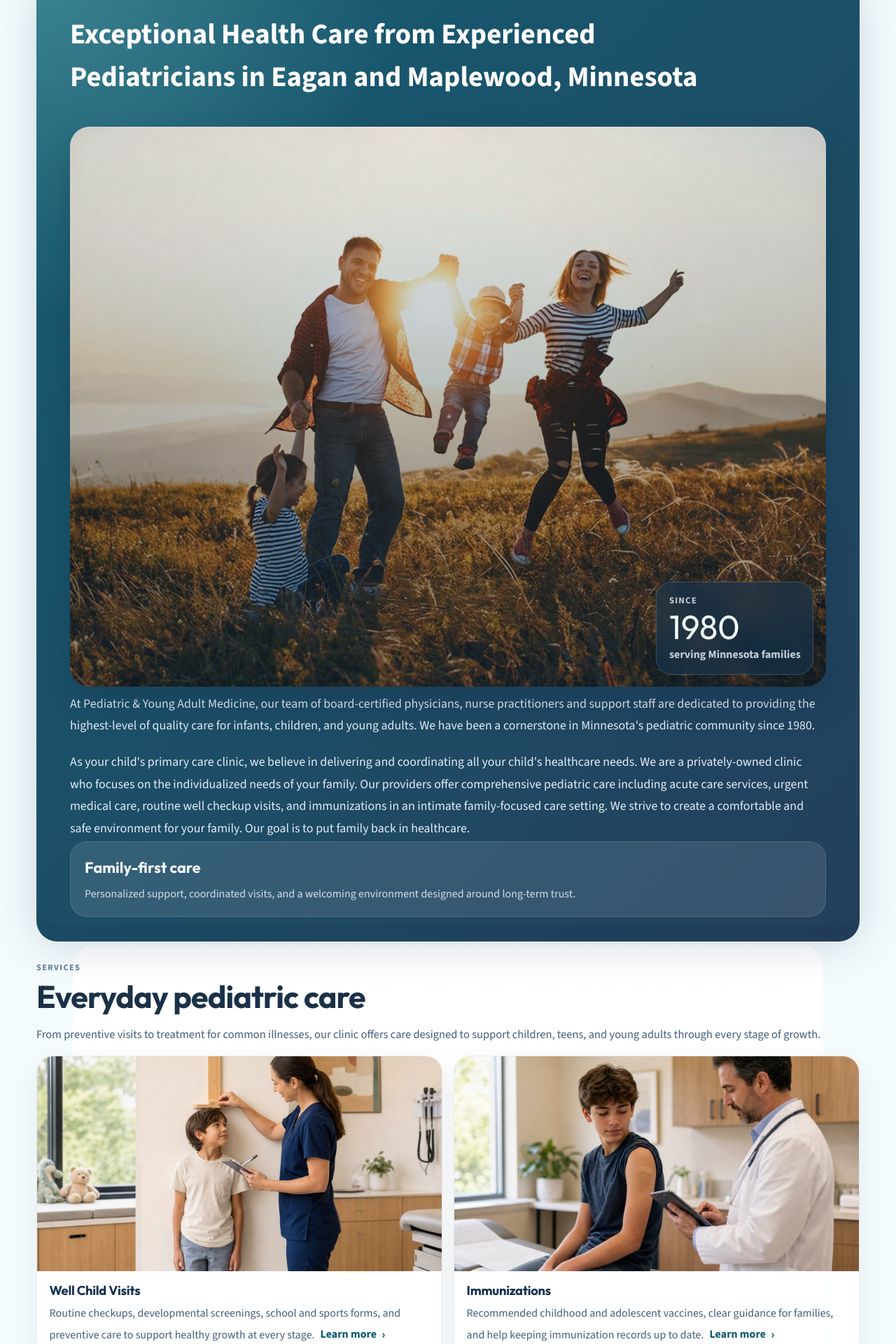
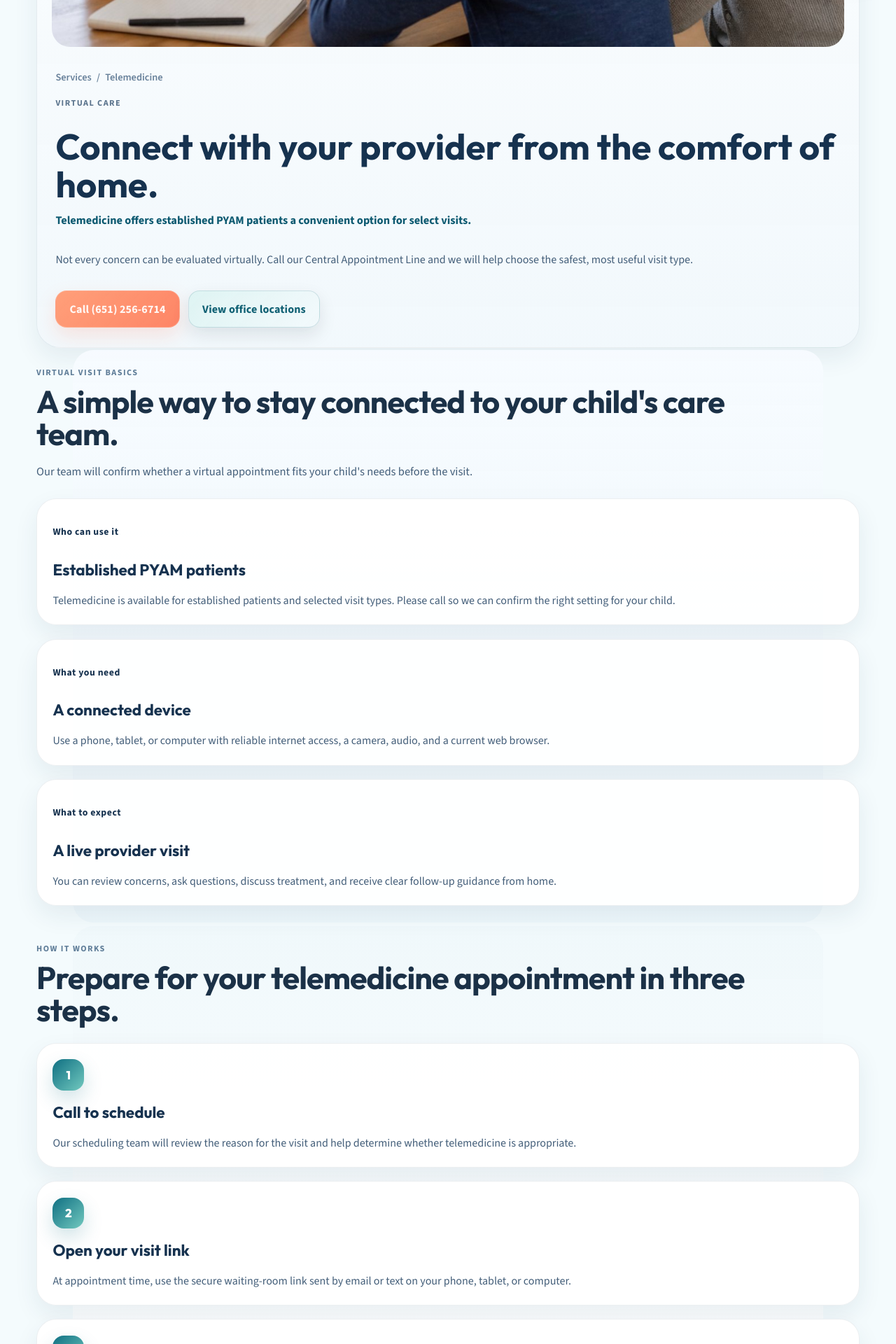
Before and after one commit to AlexOrdonez11/PYAM_Prototype, a React (Vite) app: page /telemedicine in a window 1280 px wide. Before the commit this address led to /. Shown: the part 840-2760 px from the top of the page at 70% size. Built offline with nearby package versions, Linux system fonts and the light colour scheme.

Commit message:
created telemedicine page

```diff
--- a/src/App.jsx
+++ b/src/App.jsx
@@ -13,6 +13,7 @@ import ServicesPage from './pages/ServicesPage'
 import SearchResultsPage from './pages/SearchResultsPage'
 import PatientPortalPage from './pages/PatientPortalPage'
 import SchedulePage from './pages/SchedulePage'
+import TelemedicinePage from './pages/TelemedicinePage'
 
 function App() {
   return (
@@ -23,6 +24,7 @@ function App() {
           <Route path="/schedule" element={<SchedulePage />} />
           <Route path="/contact" element={<ContactPage />} />
           <Route path="/patient-portal" element={<PatientPortalPage />} />
+          <Route path="/telemedicine" element={<TelemedicinePage />} />
           <Route path="/providers" element={<ProvidersPage />} />
           <Route path="/providers/:providerSlug" element={<ProviderDetailPage />} />
           <Route path="/services" element={<ServicesPage />} />
--- a/src/components/SiteFooter.jsx
+++ b/src/components/SiteFooter.jsx
@@ -21,7 +21,7 @@ function SiteFooter() {
                 {location.city}
               </Link>
             ))}
-            <Link to="/schedule">Telemedicine appointments</Link>
+            <Link to="/telemedicine">Telemedicine</Link>
           </div>
         </div>
         <div className="footer-column">
--- a/src/data/navigation.js
+++ b/src/data/navigation.js
@@ -29,6 +29,7 @@ export const navigation = [
       { label: 'Safety', to: '/services/safety' },
       { label: 'Immunizations', to: '/services/immunizations' },
       { label: 'Newborn Care', to: '/services/newborn-care' },
+      { label: 'Telemedicine', to: '/telemedicine' },
     ],
   },
   {
@@ -55,6 +56,7 @@ export const sitemapLinks = [
   { label: 'Well Child Visits', to: '/services/well-child-visits' },
   { label: 'Health Issues / Illnesses', to: '/services/health-issues-and-illnesses' },
   { label: 'Newborn Care', to: '/services/newborn-care' },
+  { label: 'Telemedicine', to: '/telemedicine' },
   { label: 'Prescription Refill Line', href: 'tel:6512566796' },
   { label: 'Latest News', to: '/news' },
   { label: 'All News', to: '/news' },
--- a/src/data/services.js
+++ b/src/data/services.js
@@ -136,6 +136,30 @@ export const services = [
     relatedLinks: ['Well Child Visits', 'Forms & Resources', 'Locations'],
   },
   {
+    slug: 'telemedicine',
+    to: '/telemedicine',
+    title: 'Telemedicine',
+    eyebrow: 'Virtual Care',
+    description:
+      'Convenient video visits for established patients and selected care needs, with guidance from your PYAM provider at home.',
+    image: '/images/telemedicine-family-video-visit.jpg',
+    detail:
+      'Connect with a provider using a camera-enabled phone, tablet, or computer when telemedicine is appropriate for the visit.',
+    bullets: [
+      'Live video visits from home',
+      'Available for select visit types',
+      'Clear treatment and follow-up guidance',
+    ],
+    bestFor: 'Established PYAM patients whose concerns can be safely and effectively evaluated through a virtual appointment.',
+    includes: [
+      'Live discussion with a provider',
+      'Treatment and next-step guidance',
+      'Prescriptions when clinically appropriate',
+    ],
+    commonQuestions: [],
+    relatedLinks: ['Health Issues & Illnesses', 'Locations', 'Contact'],
+  },
+  {
     slug: 'newborn-care',
     title: 'Newborn Care',
     eyebrow: 'Infant Care',
--- a/src/pages/HomePage.jsx
+++ b/src/pages/HomePage.jsx
@@ -177,7 +177,7 @@ function HomePage() {
                   <h3>{service.title}</h3>
                   <p>
                     {service.description}
-                    <Link to={`/services/${service.slug}`} className="section-link">
+                  <Link to={service.to ?? `/services/${service.slug}`} className="section-link">
                       &ensp;Learn more
                     </Link>
                   </p>
@@ -277,9 +277,9 @@ function HomePage() {
               </div>
               <Link
                 className="button button-primary telemedicine-overlay-cta"
-                to="/schedule"
+                to="/telemedicine"
               >
-                Book a Telemedicine Visit
+                Learn About Telemedicine
               </Link>
             </div>
           </div>
--- a/src/pages/SearchResultsPage.jsx
+++ b/src/pages/SearchResultsPage.jsx
@@ -34,7 +34,7 @@ const searchablePages = [
     type: 'Service',
     title: service.title,
     description: service.description,
-    to: `/services/${service.slug}`,
+    to: service.to ?? `/services/${service.slug}`,
     keywords: [service.eyebrow, service.detail, service.bullets, service.bestFor],
   })),
   ...locations.map((location) => ({
--- a/src/pages/ServicesPage.jsx
+++ b/src/pages/ServicesPage.jsx
@@ -24,7 +24,7 @@ function ServicesPage() {
                 <p className="card-kicker">{service.eyebrow}</p>
                 <h2>{service.title}</h2>
                 <p>{service.description}</p>
-                <Link to={`/services/${service.slug}`} className="button button-primary">
+                <Link to={service.to ?? `/services/${service.slug}`} className="button button-primary">
                   View service
                 </Link>
               </div>
--- /dev/null
+++ b/src/pages/TelemedicinePage.jsx
@@ -0,0 +1,138 @@
+import { Link } from 'react-router-dom'
+
+const visitSteps = [
+  {
+    title: 'Call to schedule',
+    text: 'Our scheduling team will review the reason for the visit and help determine whether telemedicine is appropriate.',
+  },
+  {
+    title: 'Open your visit link',
+    text: 'At appointment time, use the secure waiting-room link sent by email or text on your phone, tablet, or computer.',
+  },
+  {
+    title: 'Meet with your provider',
+    text: 'Discuss symptoms and next steps live. When appropriate, prescriptions can be sent to your pharmacy.',
+  },
+]
+
+const visitBasics = [
+  {
+    kicker: 'Who can use it',
+    title: 'Established PYAM patients',
+    text: 'Telemedicine is available for established patients and selected visit types. Please call so we can confirm the right setting for your child.',
+  },
+  {
+    kicker: 'What you need',
+    title: 'A connected device',
+    text: 'Use a phone, tablet, or computer with reliable internet access, a camera, audio, and a current web browser.',
+  },
+  {
+    kicker: 'What to expect',
+    title: 'A live provider visit',
+    text: 'You can review concerns, ask questions, discuss treatment, and receive clear follow-up guidance from home.',
+  },
+]
+
+function TelemedicinePage() {
+  return (
+    <main className="interior-page telemedicine-page">
+      <section className="detail-hero shell reveal-on-scroll">
+        <div className="detail-hero-media telemedicine-hero-media">
+          <img
+            src="/images/telemedicine-family-video-visit.jpg"
+            alt="A parent and child meeting with a pediatric provider by video"
+            decoding="async"
+          />
+        </div>
+        <div className="detail-hero-copy">
+          <div className="breadcrumbs">
+            <Link to="/services">Services</Link>
+            <span>/</span>
+            <span>Telemedicine</span>
+          </div>
+          <p className="eyebrow">Virtual Care</p>
+          <h1>Connect with your provider from the comfort of home.</h1>
+          <p className="detail-subtitle">
+            Telemedicine offers established PYAM patients a convenient option for select visits.
+          </p>
+          <p>
+            Not every concern can be evaluated virtually. Call our Central Appointment Line and we will help choose the safest, most useful visit type.
+          </p>
+          <div className="page-action-row">
+            <a className="button button-primary" href="tel:6512566714">
+              Call (651) 256-6714
+            </a>
+            <Link className="button button-secondary" to="/locations">
+              View office locations
+            </Link>
+          </div>
+        </div>
+      </section>
+
+      <section className="section shell section-soft telemedicine-basics-section">
+        <div className="section-heading reveal-on-scroll">
+          <p className="eyebrow">Virtual Visit Basics</p>
+          <h2>A simple way to stay connected to your child&apos;s care team.</h2>
+          <p>Our team will confirm whether a virtual appointment fits your child&apos;s needs before the visit.</p>
+        </div>
+        <div className="telemedicine-info-grid reveal-on-scroll">
+          {visitBasics.map((item) => (
+            <article className="detail-section-card telemedicine-info-card" key={item.title}>
+              <p className="card-kicker">{item.kicker}</p>
+              <h2>{item.title}</h2>
+              <p>{item.text}</p>
+            </article>
+          ))}
+        </div>
+      </section>
+
+      <section className="section shell section-soft-alt">
+        <div className="section-heading reveal-on-scroll">
+          <p className="eyebrow">How It Works</p>
+          <h2>Prepare for your telemedicine appointment in three steps.</h2>
+        </div>
+        <div className="telemedicine-step-grid reveal-on-scroll">
+          {visitSteps.map((step, index) => (
+            <article className="detail-section-card telemedicine-step-card" key={step.title}>
+              <span className="portal-step-number" aria-hidden="true">{index + 1}</span>
+              <h2>{step.title}</h2>
+              <p>{step.text}</p>
+            </article>
+          ))}
+        </div>
+      </section>
+
+      <section className="section shell">
+        <div className="detail-sections reveal-on-scroll">
+          <article className="detail-section-card">
+            <p className="card-kicker">When In-Person Care Is Needed</p>
+            <h2>Some concerns need a closer examination.</h2>
+            <p>
+              Your provider may recommend an office visit for a physical examination, testing, lab work, imaging, or additional evaluation. This may be decided while scheduling or during the virtual visit.
+            </p>
+          </article>
+          <article className="detail-section-card">
+            <p className="card-kicker">Cost &amp; Insurance</p>
+            <h2>Telemedicine is a billable medical visit.</h2>
+            <p>
+              Insurance coverage and patient responsibility vary by plan. Contact your insurance company directly if you have questions about telemedicine benefits or expected costs.
+            </p>
+          </article>
+        </div>
+      </section>
+
+      <section className="section shell telemedicine-help-section">
+        <div className="telemedicine-help-card reveal-on-scroll">
+          <div>
+            <p className="eyebrow">Ready to Get Started?</p>
+            <h2>Call to find out if telemedicine is right for this visit.</h2>
+            <p>Our scheduling team can review your child&apos;s needs and help arrange the appropriate appointment.</p>
+          </div>
+          <a className="button button-light" href="tel:6512566714">Call the appointment line</a>
+        </div>
+      </section>
+    </main>
+  )
+}
+
+export default TelemedicinePage
--- a/src/styles.css
+++ b/src/styles.css
@@ -1177,7 +1177,9 @@ button {
 }
 
 .portal-step-grid,
-.portal-resource-grid {
+.portal-resource-grid,
+.telemedicine-info-grid,
+.telemedicine-step-grid {
   position: relative;
   z-index: 1;
   display: grid;
@@ -1186,12 +1188,16 @@ button {
 }
 
 .portal-step-card,
-.portal-resource-card {
+.portal-resource-card,
+.telemedicine-info-card,
+.telemedicine-step-card {
   align-content: start;
 }
 
 .portal-step-card h2,
-.portal-resource-card h2 {
+.portal-resource-card h2,
+.telemedicine-info-card h2,
+.telemedicine-step-card h2 {
   font-size: 1.35rem;
 }
 
@@ -1211,7 +1217,8 @@ button {
   fill: currentColor;
 }
 
-.portal-help-card {
+.portal-help-card,
+.telemedicine-help-card {
   display: flex;
   align-items: center;
   justify-content: space-between;
@@ -1223,18 +1230,28 @@ button {
   box-shadow: 0 24px 60px rgba(17, 43, 73, 0.18);
 }
 
+.telemedicine-info-card > p:last-child,
+.telemedicine-step-card > p {
+  margin: 0;
+  color: #435e79;
+}
+
 .portal-help-card .eyebrow,
-.portal-help-card p {
+.portal-help-card p,
+.telemedicine-help-card .eyebrow,
+.telemedicine-help-card p {
   color: rgba(246, 253, 255, 0.82);
 }
 
-.portal-help-card h2 {
+.portal-help-card h2,
+.telemedicine-help-card h2 {
   margin: 0;
   font-family: 'Outfit', sans-serif;
   font-size: clamp(1.7rem, 3vw, 2.5rem);
 }
 
-.portal-help-card p:last-child {
+.portal-help-card p:last-child,
+.telemedicine-help-card p:last-child {
   max-width: 58ch;
   margin-bottom: 0;
 }
@@ -2532,7 +2549,9 @@ button {
   }
 
   .portal-step-grid,
-  .portal-resource-grid {
+  .portal-resource-grid,
+  .telemedicine-info-grid,
+  .telemedicine-step-grid {
     grid-template-columns: 1fr;
   }
 
@@ -2540,7 +2559,8 @@ button {
     grid-template-columns: 1fr;
   }
 
-  .portal-help-card {
+  .portal-help-card,
+  .telemedicine-help-card {
     align-items: flex-start;
     flex-direction: column;
   }
@@ -2712,7 +2732,8 @@ button {
     text-align: center;
   }
 
-  .portal-help-card {
+  .portal-help-card,
+  .telemedicine-help-card {
     gap: 1.2rem;
     border-radius: 24px;
   }
```
Also changed, not shown: public/images/telemedicine-family-video-visit.jpg (added).
